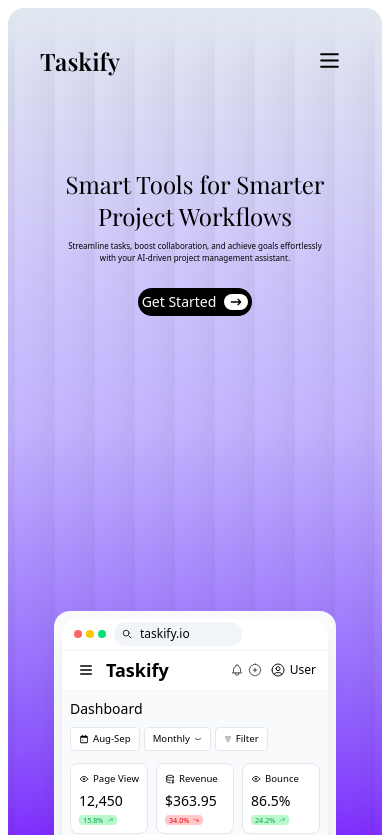
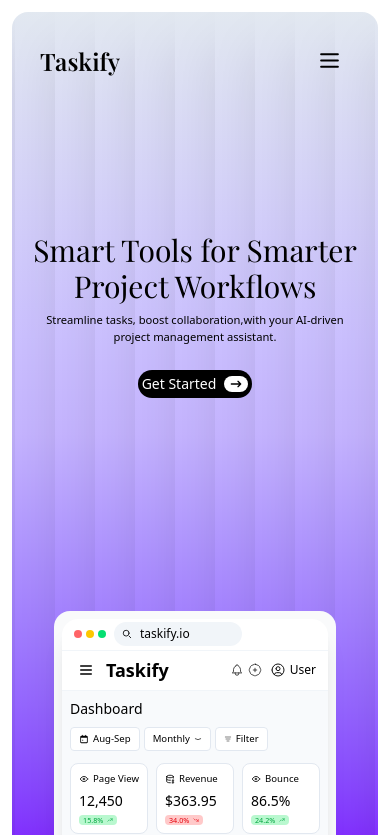
Before and after one commit to NishaM2/taskify, a React (Vite) app: page / in a window 390 px wide. Shown: the top 835 px of the page. Built offline with nearby package versions, Linux system fonts and the light colour scheme; a web font is replaced by a local one.

Commit message:
fixed hero

```diff
--- a/src/App.tsx
+++ b/src/App.tsx
@@ -12,7 +12,7 @@ export default function App () {
 
     return (
      <div className="flex-col justify-center">
-      <div id="home" className="h-[100vh] w-full flex justify-center p-2 lg:p-5">
+      <div id="home" className="h-[100vh] w-full flex justify-center p-3 lg:p-5">
         <div className="h-[100vh] w-full flex justify-center rounded-2xl overflow-hidden">
 
           <div className="flex md:hidden">
--- a/src/components/Hero.tsx
+++ b/src/components/Hero.tsx
@@ -2,9 +2,9 @@ import "../index.css"
 
 export default function Hero () {
     return (
-        <div className="flex flex-col justify-center items-center text-center gap-2 lg:gap-3">
-            <h1 className="text-2xl sm:text-2xl md:text-3xl lg:text-7xl font-Hero ">Smart Tools for Smarter <br/> Project Workflows</h1>
-            <p className="text-[0.5rem] sm:text-[0.7rem] md:text-sm lg:text-md ">Streamline tasks, boost collaboration, and achieve goals effortlessly <br/>with your AI-driven project management assistant.</p>
+        <div className="flex flex-col justify-center items-center text-center gap-2 lg:gap-3 mt-15 lg:mt-0">
+            <h1 className="text-3xl sm:text-2xl md:text-3xl lg:text-7xl font-Hero ">Smart Tools for Smarter <br/> Project Workflows</h1>
+            <p className="text-[0.7rem] sm:text-[0.7rem] md:text-sm lg:text-md ">Streamline tasks, boost collaboration,with your AI-driven<br/> project management assistant.</p>
             <div className="rounded-4xl bg-black flex justify-center items-center gap-2 mt-4 p-1 md:p-2 lg:p-2.5 cursor-pointer">
                 <h1 className="text-white text-sm sm:text-sm md:text-md lg:text-lg">Get Started</h1>
                 <div className="bg-white rounded-4xl flex justify-center items-center px-1">
```
